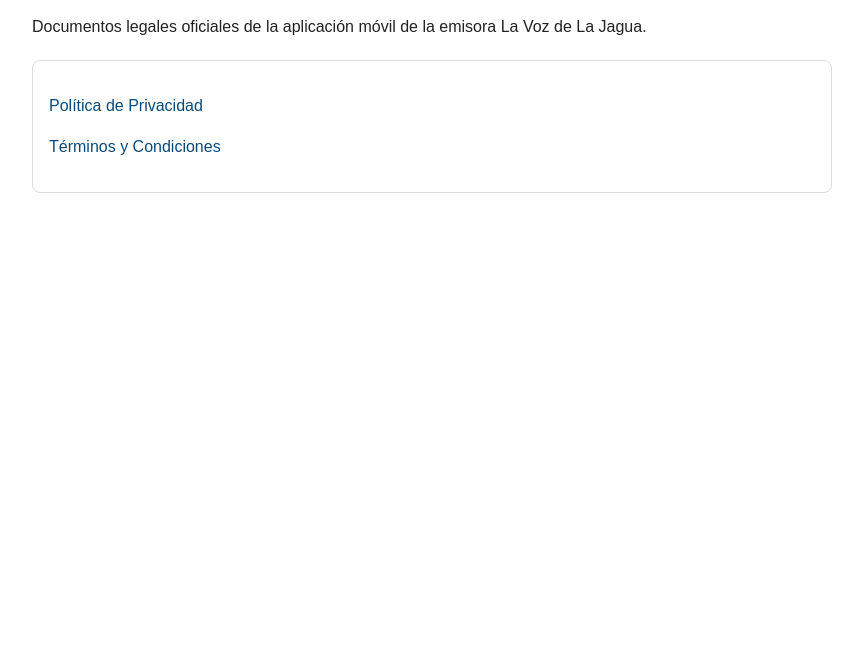
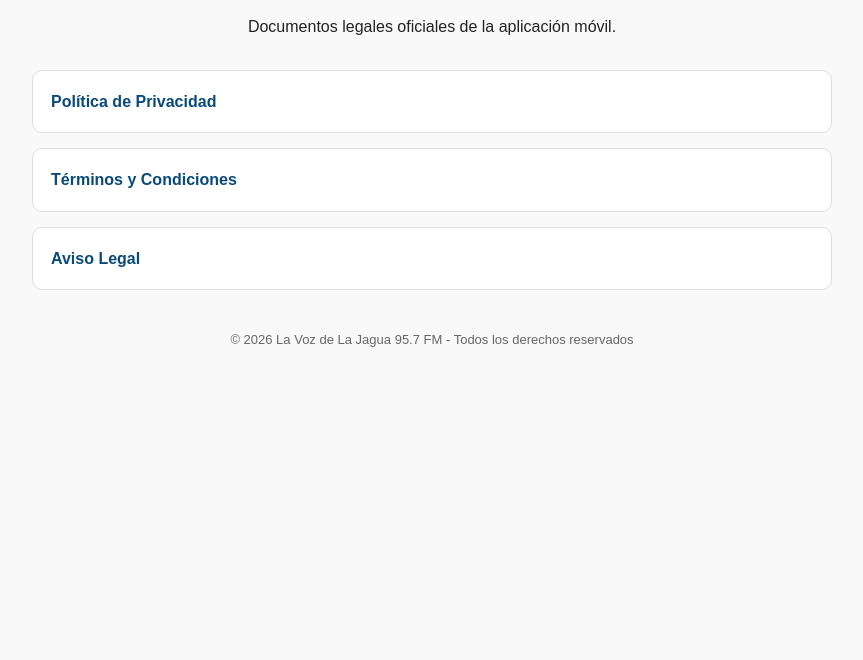
Before and after one commit to produccionesneider/lavozdelasaguas-legal, a plain HTML site: page index.html in a window 1280 px wide. Shown: the part 140-800 px from the top of the page, without its empty margins (208-1071 px from the left). Drawn offline with Linux system fonts and the light colour scheme.

Commit message:
index.html

```diff
--- a/index.html
+++ b/index.html
@@ -2,8 +2,9 @@
 <html lang="es">
 <head>
   <meta charset="UTF-8" />
-  <meta name="viewport" content="width=device-width, initial-scale=1.0" />
-  <title>Documentos legales - La Voz de las Aguas</title>
+  <meta name="viewport" content="width=device-width, initial-scale=1.0"/>
+  <title>Documentos legales - La Voz de La Jagua 95.7 FM</title>
+
   <style>
     body {
       font-family: Arial, sans-serif;
@@ -12,32 +13,75 @@
       padding: 20px;
       line-height: 1.6;
       color: #222;
+      background-color: #f9f9f9;
     }
+
     h1 {
       color: #0a4a7a;
+      text-align: center;
     }
+
+    p {
+      text-align: center;
+    }
+
+    .container {
+      margin-top: 30px;
+    }
+
+    .box {
+      background: #fff;
+      border: 1px solid #ddd;
+      border-radius: 10px;
+      padding: 18px;
+      margin-bottom: 15px;
+      transition: 0.2s ease;
+    }
+
+    .box:hover {
+      transform: translateY(-3px);
+      box-shadow: 0 4px 12px rgba(0,0,0,0.08);
+    }
+
     a {
+      text-decoration: none;
       color: #0a4a7a;
-      text-decoration: none;
+      font-weight: bold;
+      font-size: 16px;
     }
-    a:hover {
-      text-decoration: underline;
-    }
-    .box {
-      border: 1px solid #ddd;
-      border-radius: 8px;
-      padding: 16px;
-      margin-top: 20px;
+
+    .footer {
+      margin-top: 40px;
+      font-size: 13px;
+      color: #666;
+      text-align: center;
     }
   </style>
 </head>
 <body>
-  <h1>La Voz de las Jgua</h1>
-  <p>Documentos legales oficiales de la aplicación móvil de la emisora La Voz de La Jagua.</p>
 
-  <div class="box">
-    <p><a href="privacy-policy.html">Política de Privacidad</a></p>
-    <p><a href="terms-and-conditions.html">Términos y Condiciones</a></p>
+  <h1>La Voz de La Jagua 95.7 FM</h1>
+  <p>Documentos legales oficiales de la aplicación móvil.</p>
+
+  <div class="container">
+
+    <div class="box">
+      <a href="privacy.html">Política de Privacidad</a>
+    </div>
+
+    <div class="box">
+      <a href="terms.html">Términos y Condiciones</a>
+    </div>
+
+    <div class="box">
+      <a href="legal.html">Aviso Legal</a>
+    </div>
+
   </div>
+
+  <div class="footer">
+    © 2026 La Voz de La Jagua 95.7 FM - Todos los derechos reservados
+  </div>
+
 </body>
 </html>
```
